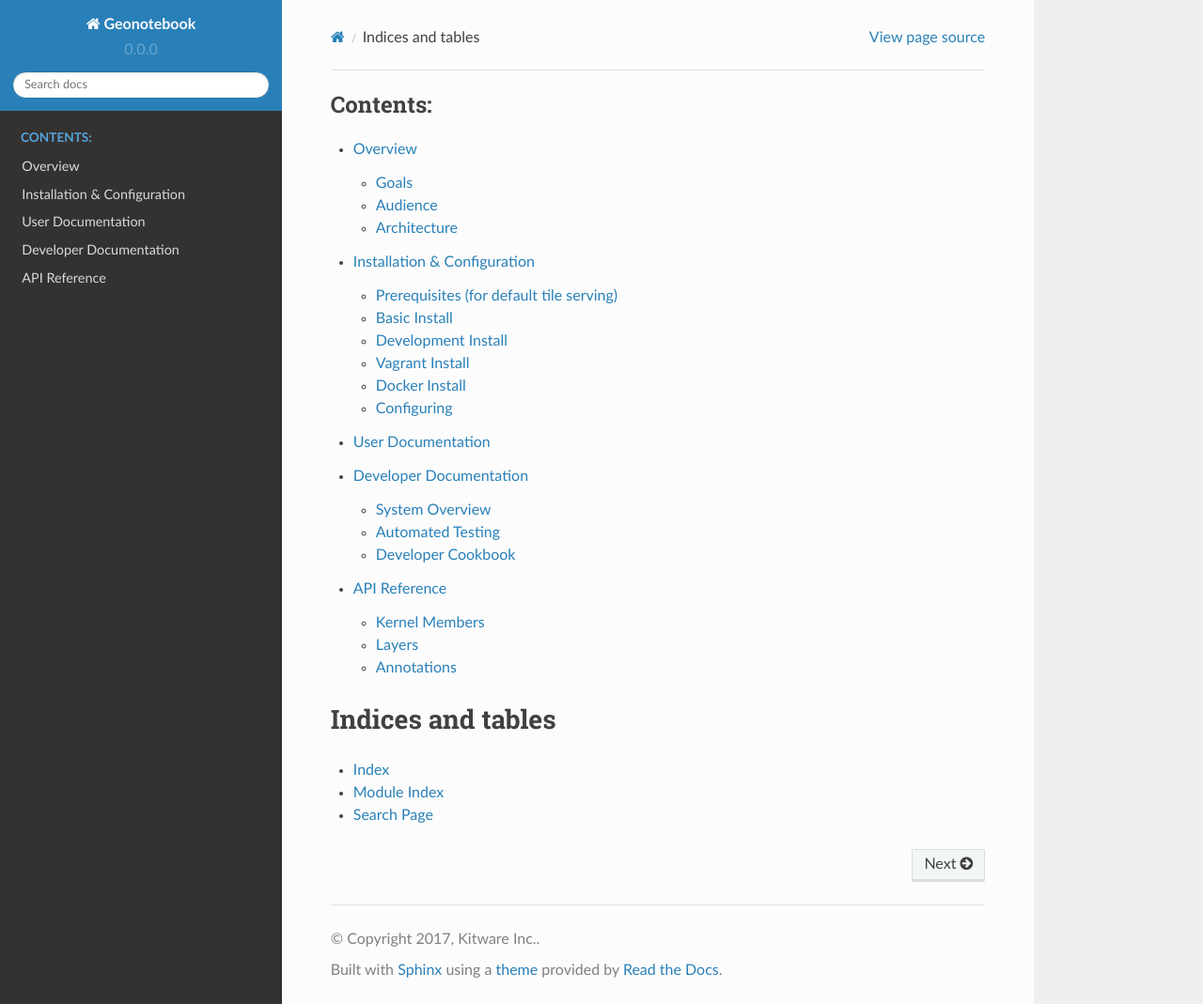
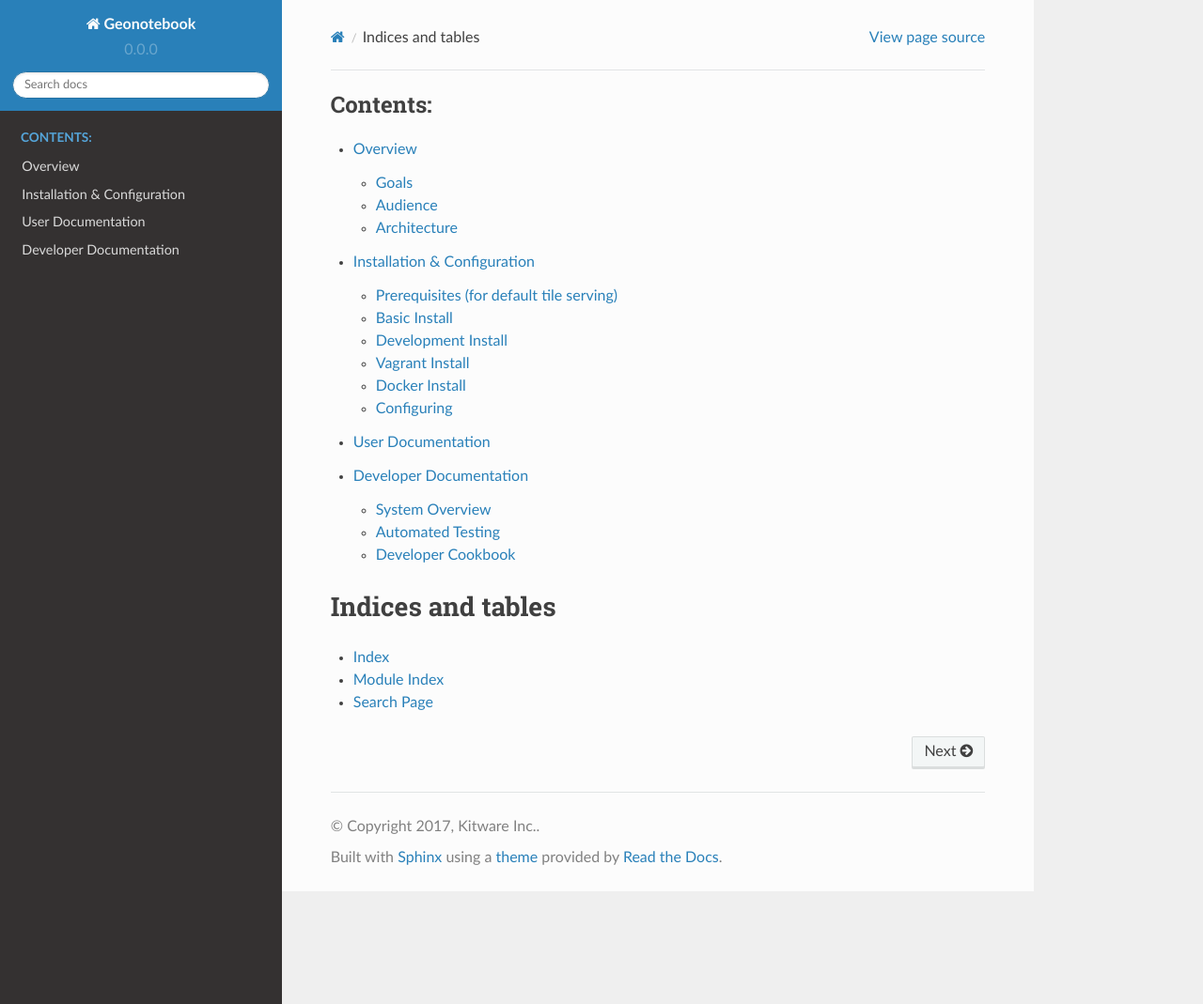
Before and after one commit to OpenGeoscience/geonotebook, a Sphinx documentation site: the page built from docs/source/index.rst, in a window 1280 px wide and 1069 px high. Shown: the whole window at 94% size. Built offline with Sphinx 7.4.7 and the Read the Docs theme 2.0.0, drawn with Linux system fonts in a browser that asks for light colours.

Commit message:
Remove automodule due to issues building RTD
Namely, it would require building GDAL within RTD or doing a large
amount of mocking.

```diff
--- a/docs/source/api-reference.rst
+++ /dev/null
@@ -1,25 +0,0 @@
-API Reference
-========
-
-.. toctree::
-   :maxdepth: 2
-
-
-
-Kernel Members
-^^^^^^^^^^^^^^
-
-.. automodule:: geonotebook.kernel
-   :members:
-
-Layers
-^^^^^^
-
-.. automodule:: geonotebook.layers
-   :members:
-
-Annotations
-^^^^^^^^^^^
-
-.. automodule:: geonotebook.annotations
-   :members:
--- a/docs/source/index.rst
+++ b/docs/source/index.rst
@@ -6,7 +6,6 @@
    installation
    user-docs
    developer-docs
-   api-reference
 
 Indices and tables
 ==================
```
